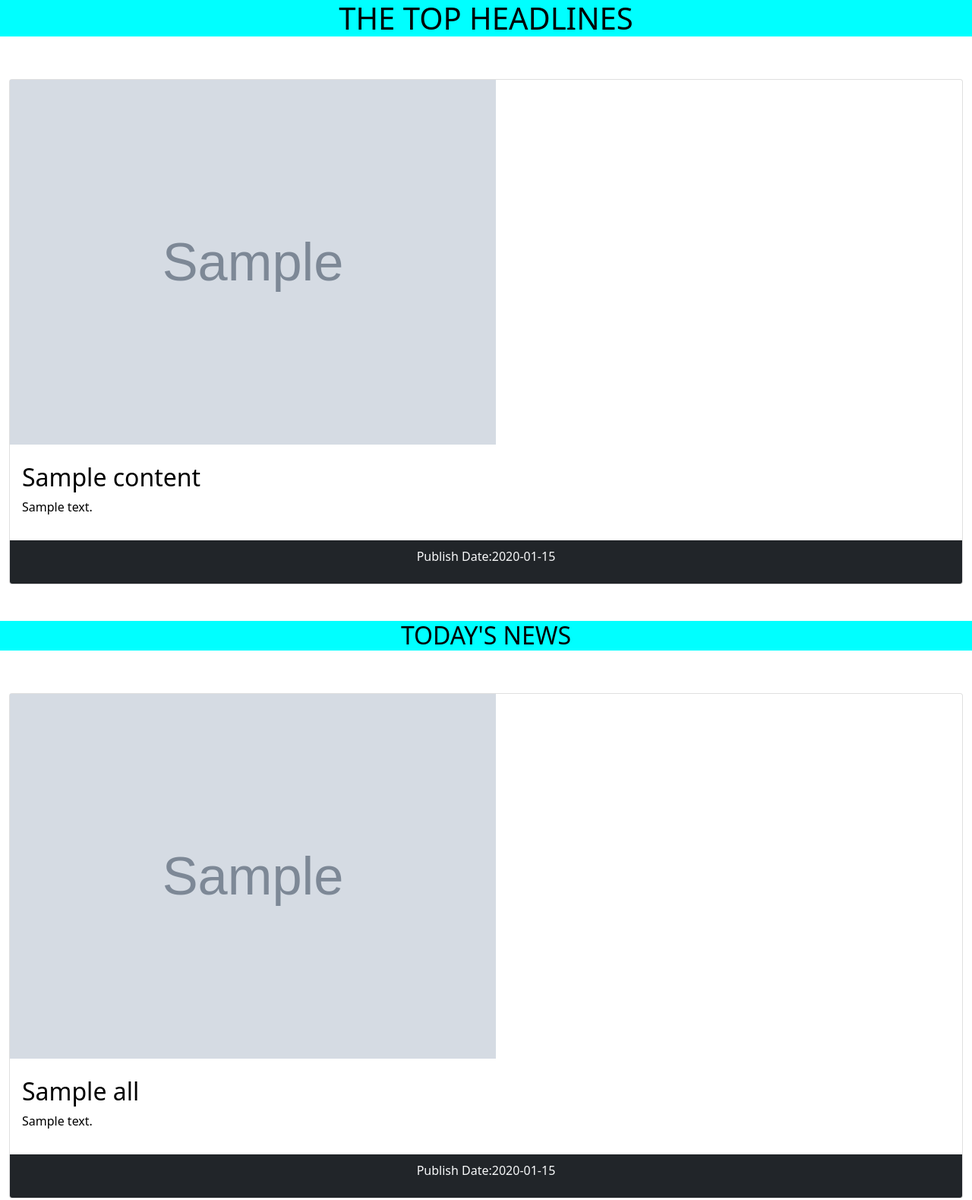
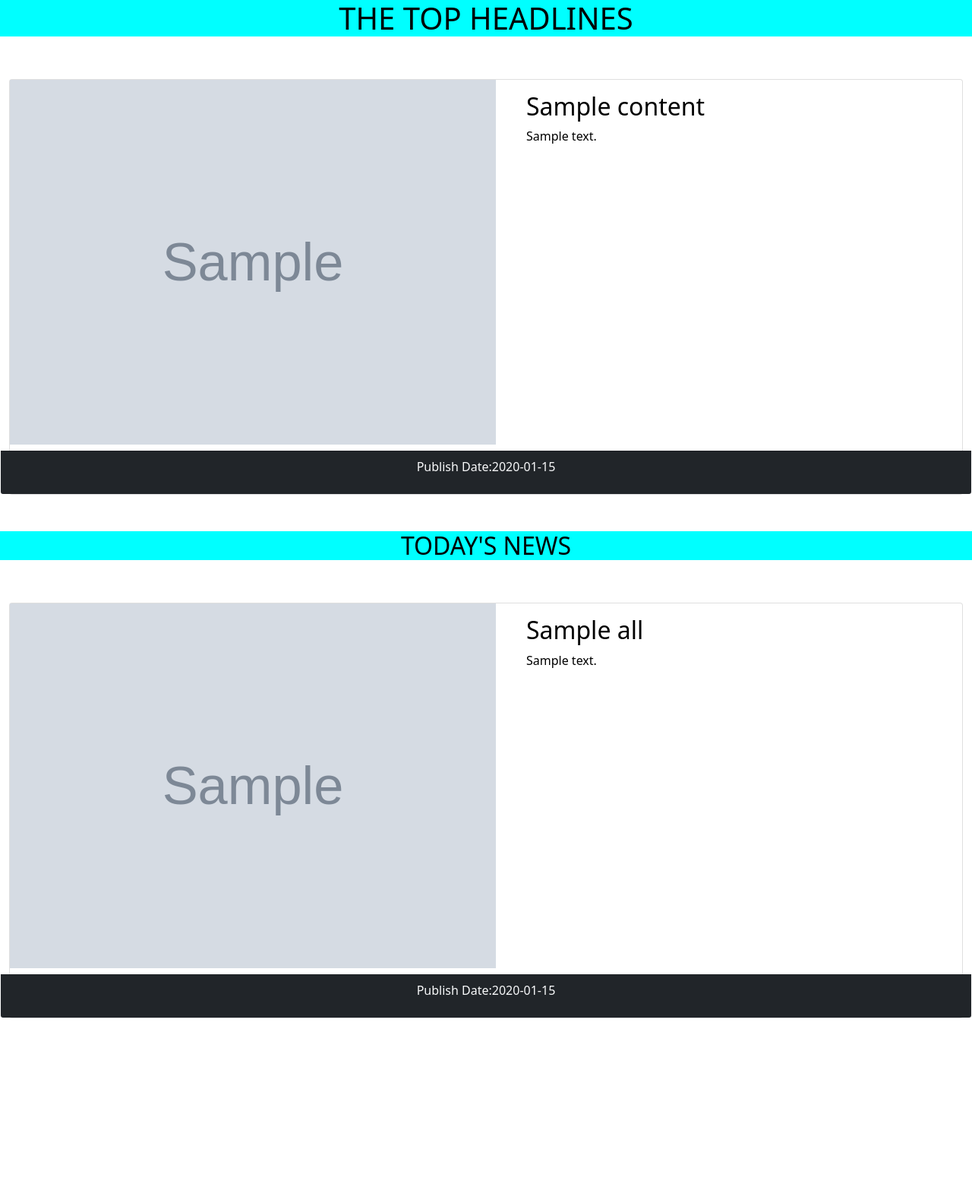
Before and after one commit to Moni-que/NEWS-ARTICLES-PREVIEW, a Flask app: template app/templates/index.html in a window 1280 px wide. Shown: the top 1579 px of the page at 76% size. After the commit the page ends 1340 px from the top, so only its background shows below. Run offline with Flask 2, Linux system fonts and the light colour scheme; the template is opened without the code that fills it: most values are stand-ins (such as "Sample title", 1, 10 or a date in 2020); grey boxes marked "Sample" are stand-in pictures; some libraries are stand-ins or nearby versions.

Commit message:
make the card have two columns

```diff
--- a/app/templates/index.html
+++ b/app/templates/index.html
@@ -14,15 +14,21 @@
     </div>
     {% for title,desc,img_url,p_date,url in contents %}
     <div class="card my-5">
+        <div class="row">
+            <div class="col">
                 <div class="card-title">
                     <a href="{{url}}"><img src="{{img_url}}" alt=""></a>
                 </div>
+            </div>
+            <div class="col">
                 <div class="card-body">
                     <a href="{{url}}"><h2>{{title}}</h2></a>
                     <a href="{{url}}"><p>{{desc}}</p></a>
                 </div>
+            </div>
             <div class="card-footer bg-dark text-light text-center">
                 <p>Publish Date:{{p_date}}</p>
+            </div>
         </div>
     </div>
     {% endfor %}
@@ -32,17 +38,23 @@
     </div>
     {% for title,desc,img_url,p_date,url in all %}
     <div class="card my-5">
+        <div class="row">
+            <div class="col">
                 <div class="card-title">
                     <a href="{{url}}"><img src="{{img_url}}" alt=""></a>
                 </div>
+            </div>
+            <div class="col">
                 <div class="card-body">
                     <a href="{{url}}"><h2>{{title}}</h2></a>
                     <a href="{{url}}"><p>{{desc}}</p></a>
+                </div>
             </div>
             <div class="card-footer bg-dark text-light text-center">
                 <p>Publish Date:{{p_date}}</p>
             </div>
         </div>
+    </div>
     {% endfor %}
 </div>
 {% endblock %}
```
Lines whose indentation alone changed are shown as unchanged.
